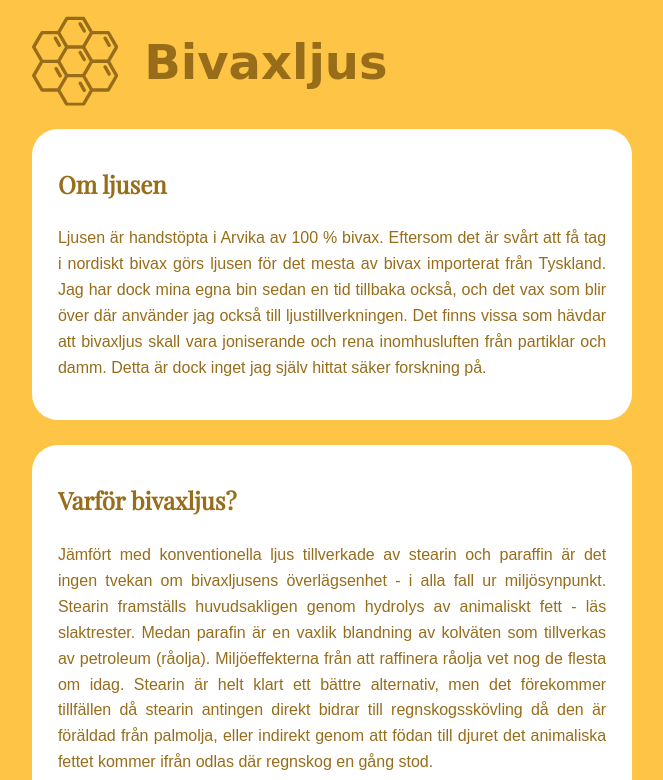
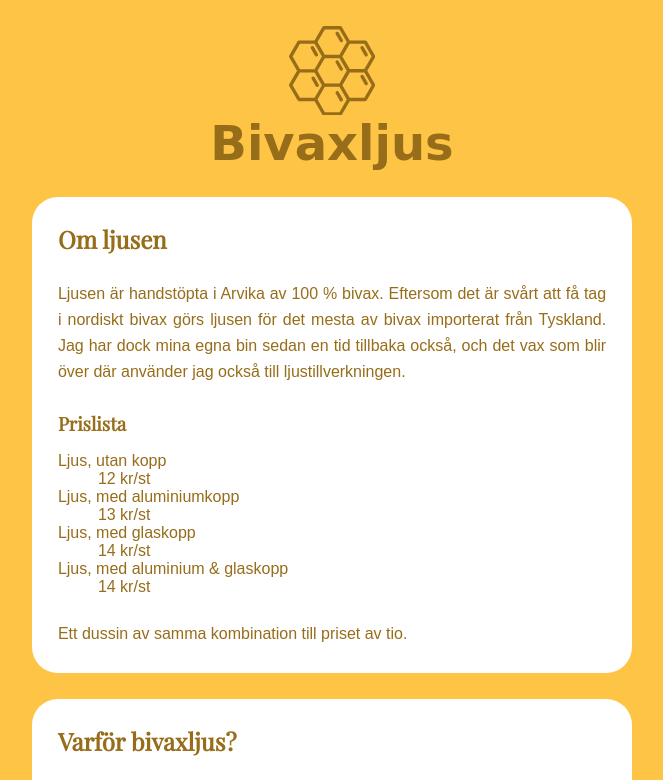
Before and after one commit to enjikaka/bivaxljus, a plain HTML site: page index.html in a window 1280 px wide. Shown: the top 780 px of the page, without its empty margins (308-971 px from the left). Drawn offline with nearby package versions, Linux system fonts and the light colour scheme; a web font is replaced by a local one.

Commit message:
Mer information

```diff
--- a/index.html
+++ b/index.html
@@ -35,7 +35,21 @@
     <article>
       <h2>Om ljusen</h2>
       <p>
-        Ljusen är handstöpta i Arvika av 100 % bivax. Eftersom det är svårt att få tag i nordiskt bivax görs ljusen för det mesta av bivax importerat från Tyskland. Jag har dock mina egna bin sedan en tid tillbaka också, och det vax som blir över där använder jag också till ljustillverkningen. Det finns vissa som hävdar att bivaxljus skall vara joniserande och rena inomhusluften från partiklar och damm. Detta är dock inget jag själv hittat säker forskning på.
+        Ljusen är handstöpta i Arvika av 100 % bivax. Eftersom det är svårt att få tag i nordiskt bivax görs ljusen för det mesta av bivax importerat från Tyskland. Jag har dock mina egna bin sedan en tid tillbaka också, och det vax som blir över där använder jag också till ljustillverkningen.
+      </p>
+      <h3>Prislista</h3>
+      <dl>
+        <dt>Ljus, utan kopp</dt>
+        <dd>12 kr/st</dd>
+        <dt>Ljus, med aluminiumkopp</dt>
+        <dd>13 kr/st</dd>
+        <dt>Ljus, med glaskopp</dt>
+        <dd>14 kr/st</dd>
+        <dt>Ljus, med aluminium & glaskopp</dt>
+        <dd>14 kr/st</dd>
+      </dl>
+      <p>
+        Ett dussin av samma kombination till priset av tio.
       </p>
     </article>
     <article>
@@ -46,6 +60,9 @@
       <p>
         Bivax tillverkas genom att bin omvandlar honung till vax. För varje gram vax går det åt 4-8 gram honung. Brittiska biodlarsällskapet estimerar att för att tillverka ett pund vax måste bina besöka ett häpnadsväckande antal av 30 miljoner blommor. Det byter att ett värmeljus av bivax är en kompilation av hela 1 200 000 blommor! Bin hjälper också det lokala ekosystemen något enormt. Så det råder ingen tvekan om att elda upp blommor är det bästa för vår miljö.
       </p>
+      <p>
+        Det finns vissa som hävdar att bivaxljus skall vara joniserande och rena inomhusluften från partiklar och damm. Detta är dock inget jag själv hittat säker forskning på. Däremot finns det en <a href="http://lib3.dss.go.th/fulltext/Journal/Environ%20Sci.%20Technology1998-2001/1999/no.14/14,1999%20vol.33,no14,p.2352-2362.pdf" target="_blank">publicerad studie</a> som går över föroreningar mellan ljus av paraffin och bivax. De kom fram till att alla ljus givetvis förorenar inomhusluften, eftersom du eldar inomhus, men att ljus som brinner med klar låga utan att sota och blinka för mycket släpper ut minst föroreningar. Bivaxljusen visade sig släppa ut minst under brinntiden, och sotar inte.
+      </p>
     </article>
     <article>
       <h2>Hur går tillverkningen till?</h2>
@@ -54,6 +71,23 @@
         för att stelna. Därefter sätts veke i och ljuset är redo att tändas!
       </p>
     </article>
+    <article>
+      <h2>Återbruk & återvinning</h2>
+      <p>
+        Det är möjligt att köpa ljusen med endast veke — utan aluminium- eller glaskopp. Jag rekommenderar att du gör detta och sätter ljusen i kopp du redan har hemma.
+      </p>
+      <h3>Återvinn aluminiumkoppar rätt</h3>
+      <p>
+        Tänk på att inte slänga aluminiumkoppen du inte längre tänker använda i metallåtervinningen på din återvinningsstation som hanteras av FTI, det är inte lov! Däremot kan du slänga den på en återvinningscentral, i vårat fall Mosseberg. Du sorterar både aluminiumkopp och vekeshållaren av järn som metall.
+      </p>
+      <p>
+        Om dina använda aluminiumkoppar inte är allt för illa tillrufsade får du gärna lämna in dem till mig när du köper bivaxljus, så ser jag till att de hamnar på nya ljus. Så slipper de en omgång på återvinningscentral för att sedan förädlas på nytt, lite slöseri på energi det!
+      </p>
+      <h3>Rensning av glaskopp</h3>
+      <p>
+        Om det blir vax kvar i din glaskopp när ljuset brunnit klart kan du pilla ut detta med t.ex. en gaffel. Sitter vaxet för hårt kan du värma koppen lite i mikrovågsugn - glöm för all del inte bort att ta ur vekeshållaren av järn innan bara!
+      </p>
+    </article>
   </main>
 </body>
 </html>
--- a/styles.css
+++ b/styles.css
@@ -2,8 +2,8 @@
   --white: #fff;
   --yellow: #FEC445;
   --yellow-dark: #976D1A;
-  --half-golden-ratio-margin: 0.80901699437rem;
-  --golden-ratio-margin: 1.61803398875rem;
+  --half-golden-ratio-margin: 0.80901699437em;
+  --golden-ratio-margin: 1.61803398875em;
 }
 
 body {
@@ -16,6 +16,10 @@ svg {
   fill: currentColor;
 }
 
+a {
+  color: currentColor;
+}
+
 main > header h1 {
   font-family: 'Baloo Paaji 2', cursive;
 }
@@ -24,7 +28,7 @@ h1,
 h2,
 h3 {
   font-family: 'Playfair Display', serif;
-  margin: var(--golden-ratio-margin) 0 var(--half-golden-ratio-margin);
+  margin: var(--half-golden-ratio-margin) 0;
 }
 
 main {
@@ -35,26 +39,39 @@ main {
 
 main > header {
   display: flex;
-  flex-flow: row nowrap;
+  flex-flow: column nowrap;
   align-items: center;
+  justify-content: center;
+  margin-top: var(--golden-ratio-margin);
 }
 
 main > header figure {
   width: 5.4rem;
   margin: 0;
-  margin-right: var(--golden-ratio-margin);
   color: var(--pink);
-  transform: translateY(5.5px);
 }
 
 main > header h1 {
   font-size: 3rem;
+  margin: 0;
   color: var(--purple-light);
+}
+
+article h2 {
+  margin-top: 0;
+}
+
+article h3 + p {
+  margin-top: 0;
+}
+
+article p:last-child {
+  margin-bottom: 0;
 }
 
 article {
   background-color: var(--white);
-  padding: calc(var(--golden-ratio-margin) / 2) var(--golden-ratio-margin);
+  padding: var(--golden-ratio-margin);
   border-radius: var(--golden-ratio-margin);
   margin: var(--golden-ratio-margin) 0;
 }
```
